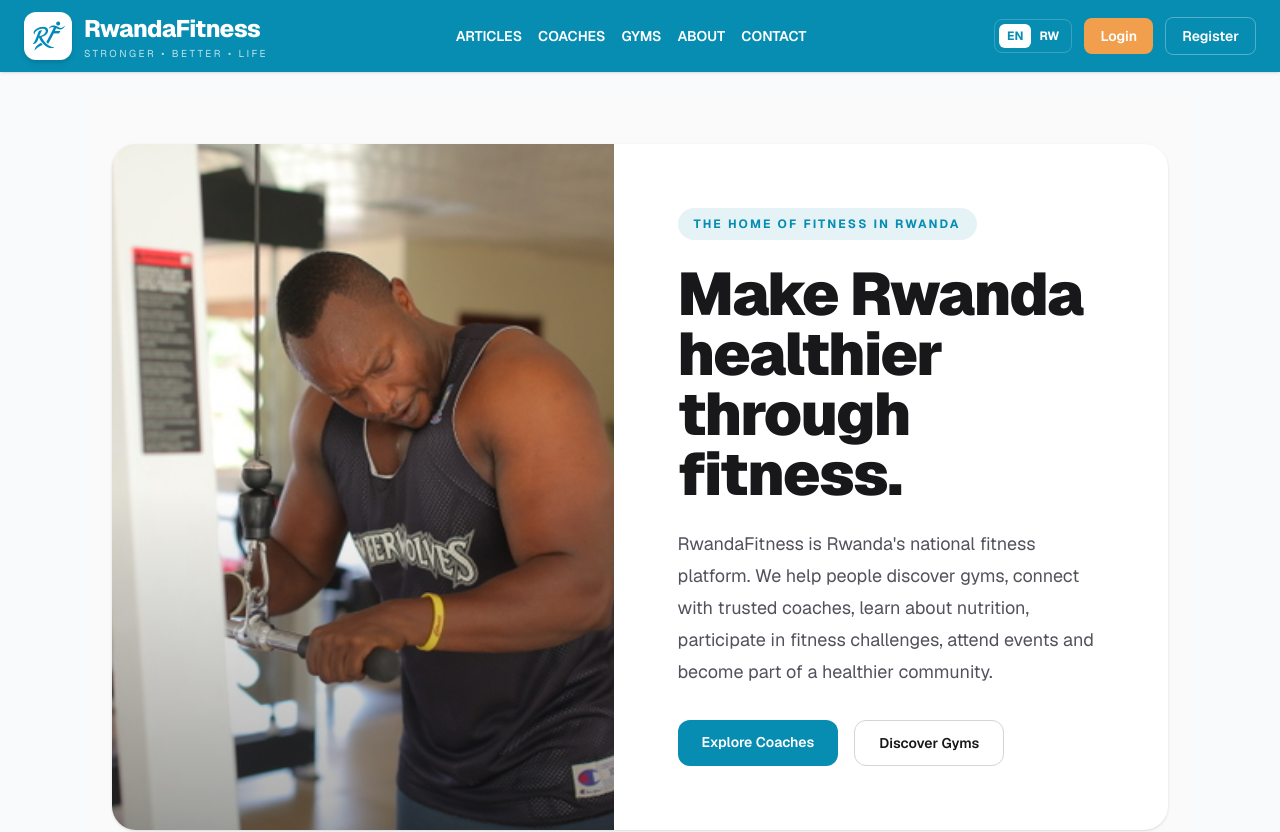
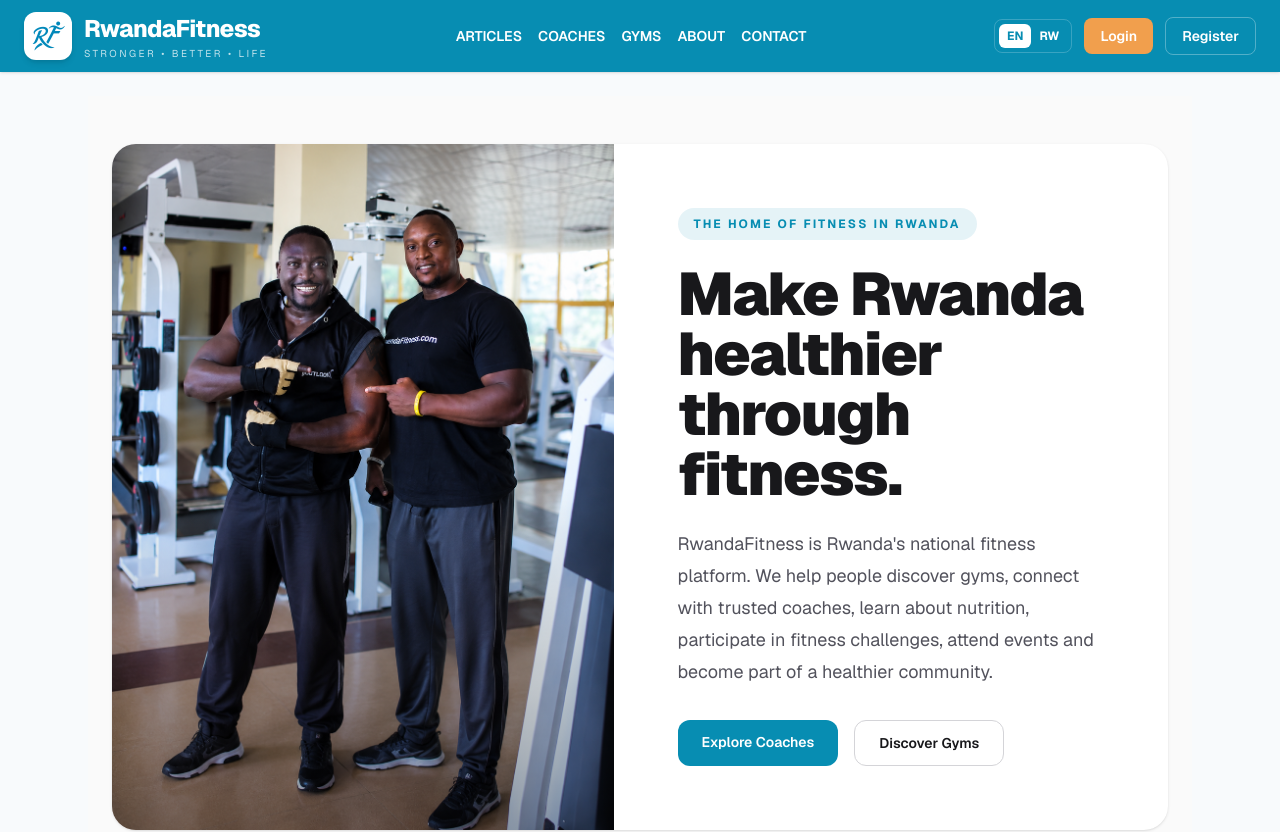
Before and after one commit to Muhinyuzi/rwandafitness-v2, a Next.js app in the folder rwandafitness-frontend/: page /en/about in a window 1280 px wide. Shown: the top 832 px of the page. Built offline with nearby package versions, Linux system fonts and the light colour scheme; no server answers.

Commit message:
about as photo changed

```diff
--- a/rwandafitness-frontend/app/[locale]/about/page.tsx
+++ b/rwandafitness-frontend/app/[locale]/about/page.tsx
@@ -68,7 +68,7 @@ export default async function AboutPage() {
             <div className="grid lg:grid-cols-[0.95fr_1.05fr]">
               <div className="relative min-h-[420px] bg-zinc-100 lg:min-h-[620px]">
                 <Image
-                  src="/about_us.JPG"
+                  src="/about_us.png"
                   alt={t("hero.imageAlt")}
                   fill
                   priority
```
Also changed, not shown: rwandafitness-frontend/public/about_us.png (added), 1 other file (tests, documents, lock files or other folders).
